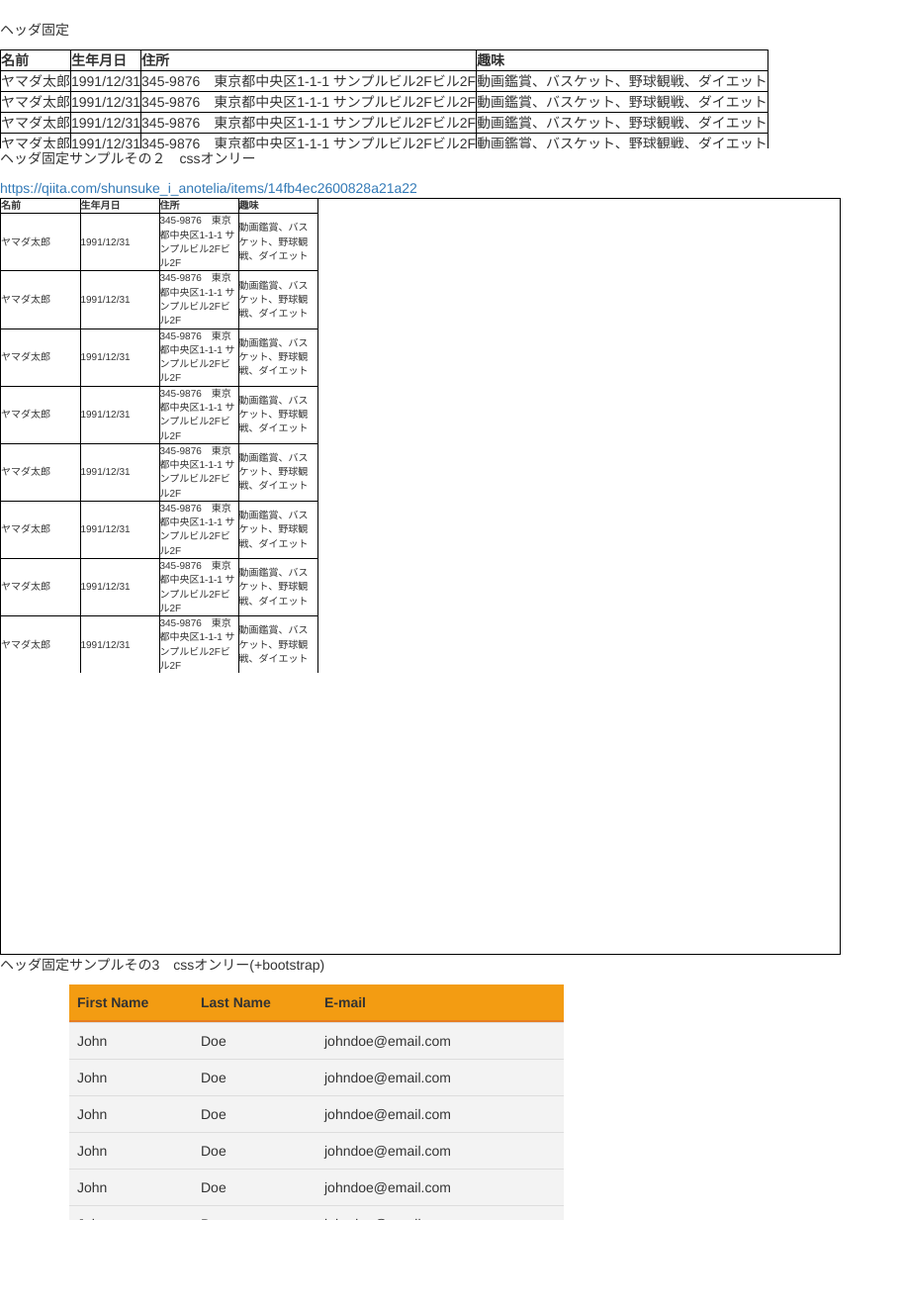
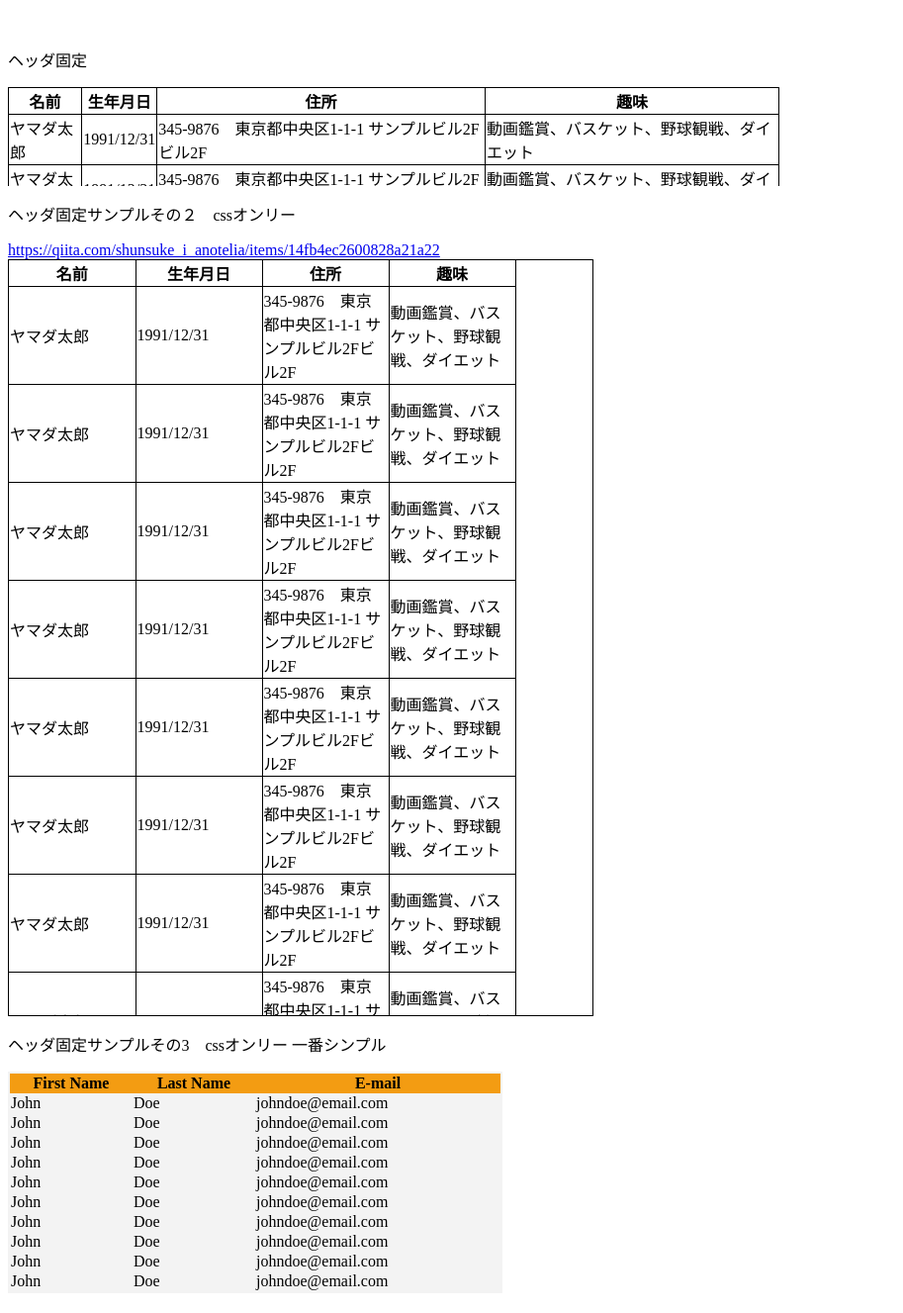
Before and after one commit to umanari145/css, a PHP site: page /table2.html in a window 1280 px wide. Shown: the whole page at 99% size, without its empty margins (0-913 px from the left). Before the commit the page ends 1233 px from the top, so only its background shows below. Run offline with PHP 8.4, Linux system fonts and the light colour scheme; some libraries are stand-ins or nearby versions.

Commit message:
bootstrapをとる

```diff
--- a/table2.css
+++ b/table2.css
@@ -48,6 +48,12 @@
   top: 0;
   z-index: 2; }
 
+.td3 {
+  width: 25%; }
+
+.td6 {
+  width: 50%; }
+
 .table {
   max-width: 100%;
   margin-bottom: 20px; }
--- a/table2.html
+++ b/table2.html
@@ -4,8 +4,6 @@
 	<title>table</title>
 	<script type="text/javascript" src="jquery-3.3.1.min.js"></script>
 	<script type="text/javascript" src="jquery.tablefix.js"></script>
-	<script type='text/javascript' src='./bower_components/bootstrap/dist/js/bootstrap.min.js'></script>
-	<link rel="stylesheet" type="text/css" href="./bower_components/bootstrap/dist/css/bootstrap.min.css">
 	<link rel="stylesheet" type="text/css" href="table2.css">
 	<script type="text/javascript">
 	$(function() {
@@ -138,76 +136,76 @@
 			</tbody>
 		</table>
 
-		<p>ヘッダ固定サンプルその3　cssオンリー(+bootstrap)</p>
+		<p>ヘッダ固定サンプルその3　cssオンリー 一番シンプル</p>
 		<div class="container">
 		  <table class="table table-fixed">
 		    <thead>
 		      <tr>
-		        <th class="col-xs-3">First Name</th>
-		        <th class="col-xs-3">Last Name</th>
-		        <th class="col-xs-6">E-mail</th>
+		        <th class="td3">First Name</th>
+		        <th class="td3">Last Name</th>
+		        <th class="td6">E-mail</th>
 		      </tr>
 		    </thead>
 		    <tbody>
 		      <tr>
-		        <td class="col-xs-3">John</td>
-		        <td class="col-xs-3">Doe</td>
-		        <td class="col-xs-6">johndoe@email.com</td>
+		        <td class="td3">John</td>
+		        <td class="td3">Doe</td>
+		        <td class="td6">johndoe@email.com</td>
 		      </tr>
 			  <tr>
-		        <td class="col-xs-3">John</td>
-		        <td class="col-xs-3">Doe</td>
-		        <td class="col-xs-6">johndoe@email.com</td>
+		        <td class="td3">John</td>
+		        <td class="td3">Doe</td>
+		        <td class="td6">johndoe@email.com</td>
 		      </tr>
 			  <tr>
-		        <td class="col-xs-3">John</td>
-		        <td class="col-xs-3">Doe</td>
-		        <td class="col-xs-6">johndoe@email.com</td>
+		        <td class="td3">John</td>
+		        <td class="td3">Doe</td>
+		        <td class="td6">johndoe@email.com</td>
 		      </tr>
 			  <tr>
-		        <td class="col-xs-3">John</td>
-		        <td class="col-xs-3">Doe</td>
-		        <td class="col-xs-6">johndoe@email.com</td>
+		        <td class="td3">John</td>
+		        <td class="td3">Doe</td>
+		        <td class="td6">johndoe@email.com</td>
 		      </tr>
 			  <tr>
-		        <td class="col-xs-3">John</td>
-		        <td class="col-xs-3">Doe</td>
-		        <td class="col-xs-6">johndoe@email.com</td>
+		        <td class="td3">John</td>
+		        <td class="td3">Doe</td>
+		        <td class="td6">johndoe@email.com</td>
 		      </tr>
 			  <tr>
-		        <td class="col-xs-3">John</td>
-		        <td class="col-xs-3">Doe</td>
-		        <td class="col-xs-6">johndoe@email.com</td>
+		        <td class="td3">John</td>
+		        <td class="td3">Doe</td>
+		        <td class="td6">johndoe@email.com</td>
 		      </tr>
 			  <tr>
-		        <td class="col-xs-3">John</td>
-		        <td class="col-xs-3">Doe</td>
-		        <td class="col-xs-6">johndoe@email.com</td>
+		        <td class="td3">John</td>
+		        <td class="td3">Doe</td>
+		        <td class="td6">johndoe@email.com</td>
 		      </tr>
 			  <tr>
-		        <td class="col-xs-3">John</td>
-		        <td class="col-xs-3">Doe</td>
-		        <td class="col-xs-6">johndoe@email.com</td>
+		        <td class="td3">John</td>
+		        <td class="td3">Doe</td>
+		        <td class="td6">johndoe@email.com</td>
 		      </tr>
 			  <tr>
-		        <td class="col-xs-3">John</td>
-		        <td class="col-xs-3">Doe</td>
-		        <td class="col-xs-6">johndoe@email.com</td>
+		        <td class="td3">John</td>
+		        <td class="td3">Doe</td>
+		        <td class="td6">johndoe@email.com</td>
 		      </tr>
 			  <tr>
-		        <td class="col-xs-3">John</td>
-		        <td class="col-xs-3">Doe</td>
-		        <td class="col-xs-6">johndoe@email.com</td>
+		        <td class="td3">John</td>
+		        <td class="td3">Doe</td>
+		        <td class="td6">johndoe@email.com</td>
 		      </tr>
 			  <tr>
-		        <td class="col-xs-3">John</td>
-		        <td class="col-xs-3">Doe</td>
-		        <td class="col-xs-6">johndoe@email.com</td>
+		        <td class="td3">John</td>
+		        <td class="td3">Doe</td>
+		        <td class="td6">johndoe@email.com</td>
 		      </tr>
 		      <tr>
-		        <td class="col-xs-3">John</td>
-		        <td class="col-xs-3">Doe</td>
-		        <td class="col-xs-6">johndoe@email.com</td>
+		        <td class="td3">John</td>
+		        <td class="td3">Doe</td>
+		        <td class="td6">johndoe@email.com</td>
 		      </tr>
 			</tbody>
 		</table>
--- a/table2.scss
+++ b/table2.scss
@@ -57,6 +57,13 @@
 	z-index: 2;
 }
 
+.td3{
+	width: 25%;
+}
+
+.td6{
+	width: 50%;
+}
 
 .table{
 	max-width: 100%;
```
Also changed, not shown: 1 other file.
